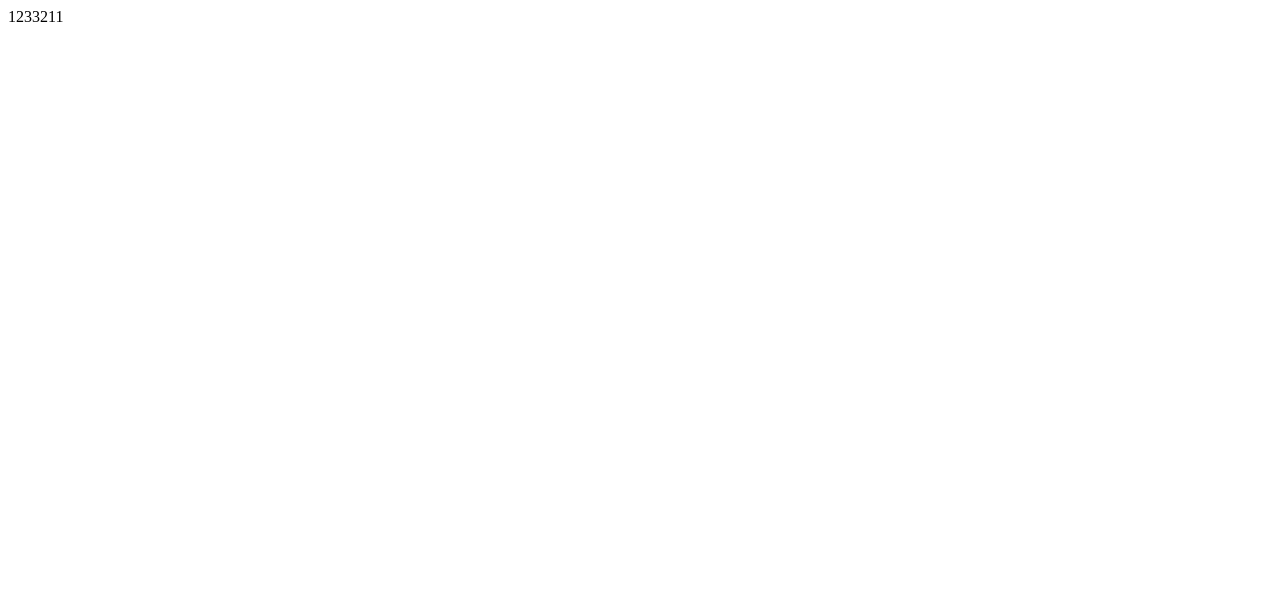
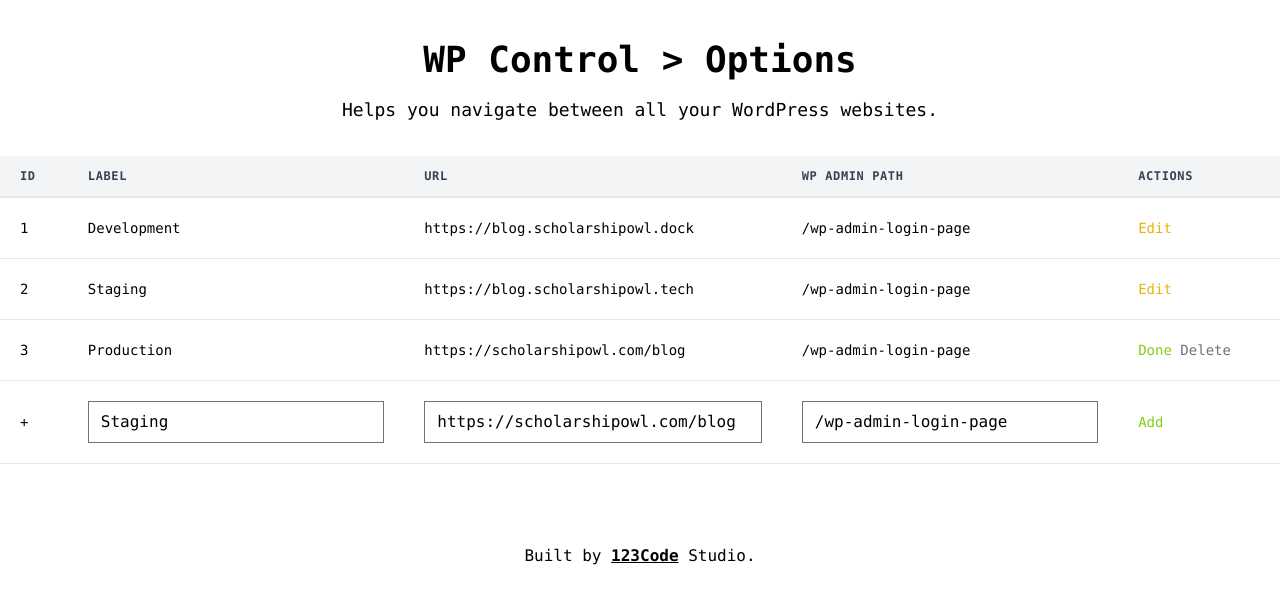
Before and after one commit to 123code-il/wp-control, a website built with Parcel: page src/views/options.html in a window 1280 px wide. Built offline with nearby package versions, Linux system fonts and the light colour scheme.

Commit message:
another one...

```diff
--- /dev/null
+++ b/src/javascripts/application.js
@@ -0,0 +1,5 @@
+import { Application } from "@hotwired/stimulus";
+import SitesController from "./controllers/sites_controller";
+
+window.Stimulus = Application.start();
+Stimulus.register("sites", SitesController);
--- /dev/null
+++ b/src/javascripts/controllers/sites_controller.js
@@ -0,0 +1,14 @@
+import { Controller } from "stimulus"
+
+export default class extends Controller {
+  static targets = [
+    'label',
+    'url',
+    'wp_admin_path',
+  ]
+
+  add(event) {
+    console.log('Sup !!!');
+    event.preventDefault();
+  }
+}
--- a/src/stylesheets/main.css
+++ b/src/stylesheets/main.css
@@ -0,0 +1,94 @@
+@tailwind base;
+@tailwind components;
+@tailwind utilities;
+
+body, input[type="text"] {
+  @apply font-mono;
+}
+
+#options-page,
+#footer {
+  @apply container;
+  @apply mx-auto;
+  @apply py-10;
+}
+
+#options-page {
+  @apply flex;
+  @apply flex-col;
+  @apply items-center;
+  @apply justify-between;
+}
+
+#footer {
+  @apply mt-auto;
+  @apply text-base;
+  @apply text-center;
+
+  a {
+    @apply font-semibold;
+    @apply underline;
+  }
+}
+
+.page--title {
+  @apply font-semibold;
+  @apply leading-tight;
+  @apply text-4xl;
+}
+.page--description {
+  @apply mt-4;
+  @apply text-lg;
+}
+
+/* https://codepen.io/superfly/pen/wvvPLZB */
+.page--table {
+  @apply leading-normal;
+  @apply min-w-full;
+  @apply mt-8;
+
+  th {
+    @apply bg-gray-100;
+    @apply border-b-2;
+    @apply border-gray-200;
+    @apply font-semibold;
+    @apply px-5;
+    @apply py-3;
+    @apply text-gray-700;
+    @apply text-left;
+    @apply text-xs;
+    @apply tracking-wider;
+    @apply uppercase;
+  }
+
+  td {
+    @apply bg-white;
+    @apply border-b;
+    @apply border-gray-200;
+    @apply px-5;
+    @apply py-5;
+    @apply text-sm;
+    @apply whitespace-nowrap;
+
+    input[type='text'] {
+      @apply w-full;
+    }
+
+    a[class$="-link"] {
+      @apply hover:underline;
+    }
+
+    .edit-link {
+      @apply text-yellow-500;
+    }
+
+    .delete-link {
+      @apply text-gray-500;
+    }
+
+    .add-link,
+    .done-link {
+      @apply text-lime-500;
+    }
+  }
+}
--- a/src/views/options.html
+++ b/src/views/options.html
@@ -1,10 +1,70 @@
-<!DOCTYPE html>
-<html>
-<head>
+<!DOCTYPE html><html><head>
   <link rel="stylesheet" href="../stylesheets/main.css">
-    <title>WP Control > Options</title>
-</head>
-<body>
-1233211
-</body>
-</html>
+  <title>WP Control > Options</title>
+</head><body>
+
+<div id="options-page">
+  <h1 class="page--title">WP Control > Options</h1>
+  <p class="page--description">Helps you navigate between all your WordPress websites.</p>
+
+  <table class="page--table" data-controller="sites">
+    <thead>
+      <tr>
+        <th>ID</th>
+        <th>Label</th>
+        <th>URL</th>
+        <th>WP Admin Path</th>
+        <th>Actions</th>
+      </tr>
+    </thead>
+    <tbody>
+      <tr>
+        <td>1</td>
+        <td>Development</td>
+        <td>https://blog.scholarshipowl.dock</td>
+        <td>/wp-admin-login-page</td>
+        <td><a href="#1" class="edit-link">Edit</a></td>
+      </tr>
+      <tr>
+        <td>2</td>
+        <td>Staging</td>
+        <td>https://blog.scholarshipowl.tech</td>
+        <td>/wp-admin-login-page</td>
+        <td><a href="#2" class="edit-link">Edit</a></td>
+      </tr>
+      <tr>
+        <td>3</td>
+        <td>Production</td>
+        <td>https://scholarshipowl.com/blog</td>
+        <td>/wp-admin-login-page</td>
+        <td>
+          <a href="#3" class="done-link">Done</a>
+          <a href="#3" class="delete-link">Delete</a>
+        </td>
+      </tr>
+    </tbody>
+    <tfoot>
+      <tr>
+        <td>+</td>
+        <td>
+          <input data-sites-target="label" type="text" value="Staging">
+        </td>
+        <td>
+          <input data-sites-target="url" type="text" value="https://scholarshipowl.com/blog">
+        </td>
+        <td>
+          <input data-sites-target="wp_admin_path" type="text" placeholder="/wp-admin" value="/wp-admin-login-page">
+        </td>
+        <td>
+          <a href="#3" class="add-link" data-action="click->sites#add">Add</a>
+        </td>
+      </tr>
+    </tfoot>
+  </table>
+</div>
+
+<footer id="footer">
+  Built by <a href="https://123code.co" target="_blank">123Code</a> Studio.
+</footer>
+
+</body></html>
--- a/tailwind.config.js
+++ b/tailwind.config.js
@@ -1,7 +1,12 @@
+const defaultTheme = require('tailwindcss/defaultTheme');
+
 module.exports = {
-  content: [],
+  content: ["./src/**/*.{css,html,js}"],
   theme: {
     extend: {},
   },
-  plugins: [],
+  plugins: [
+    require('@tailwindcss/typography'),
+    require('@tailwindcss/forms')()
+  ],
 }
```
Also changed, not shown: package.json (+9 -0 lines), .postcssrc (added), 1 other file.
